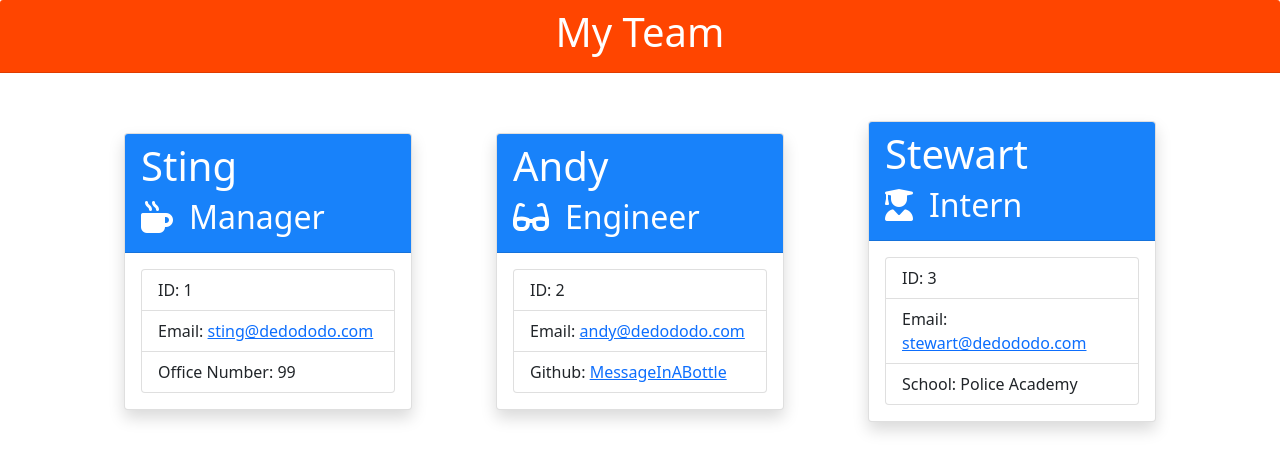
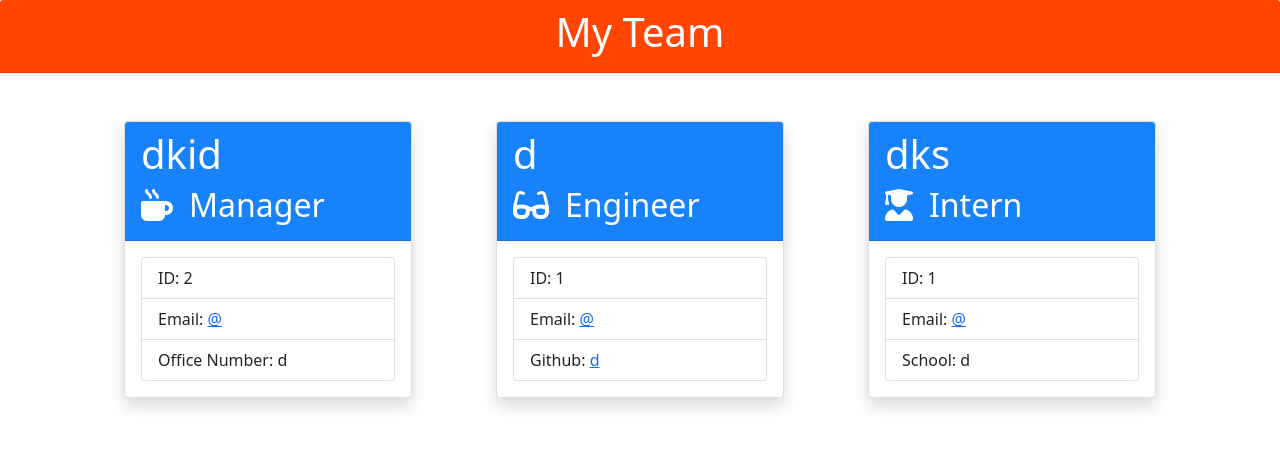
Before and after one commit to darrindevs/team-profile-generator, a website: page team.html in a window 1280 px wide. Drawn offline with nearby package versions, Linux system fonts and the light colour scheme.

Commit message:
update tests using Jest

```diff
--- a/team.html
+++ b/team.html
@@ -15,40 +15,40 @@
         <div class="d-flex container">
       <div class="card m-auto shadow" style="width: 18rem;">
       <div class="card-header card-color">
-        <h1>Sting</h1>
+        <h1>dkid</h1>
         <h2><i class="fas fa-mug-hot me-3"></i>Manager</h2>
       </div>
       <div class="card-body">
         <ul class="list-group">
-          <li class="list-group-item">ID: 1</li>
-          <li class="list-group-item">Email: <a href = "mailto: sting@dedododo.com">sting@dedododo.com</a></li>
-          <li class="list-group-item">Office Number: 99</li>
+          <li class="list-group-item">ID: 2</li>
+          <li class="list-group-item">Email: <a href = "mailto: @">@</a></li>
+          <li class="list-group-item">Office Number: d</li>
         </ul>
       </div>
     </div>
     <div class="card m-auto shadow" style="width: 18rem;">
       <div class="card-header card-color">
-        <h1>Andy</h1>
+        <h1>d</h1>
         <h2><i class="fas fa-glasses me-3"></i>Engineer</h2>
       </div>
       <div class="card-body">
         <ul class="list-group">
-          <li class="list-group-item">ID: 2</li>
-          <li class="list-group-item">Email: <a href = "mailto: andy@dedododo.com">andy@dedododo.com</a></li>
-          <li class="list-group-item">Github: <a href = "https://github.com/MessageInABottle" target="_blank">MessageInABottle</a></li>
+          <li class="list-group-item">ID: 1</li>
+          <li class="list-group-item">Email: <a href = "mailto: @">@</a></li>
+          <li class="list-group-item">Github: <a href = "https://github.com/d" target="_blank">d</a></li>
         </ul>
       </div>
     </div>
     <div class="card m-auto shadow" style="width: 18rem;">
       <div class="card-header card-color">
-        <h1>Stewart</h1>
+        <h1>dks</h1>
         <h2><i class="fas fa-user-graduate me-3"></i>Intern</h2>
       </div>
       <div class="card-body">
         <ul class="list-group">
-          <li class="list-group-item">ID: 3</li>
-          <li class="list-group-item">Email: <a href = "mailto: stewart@dedododo.com">stewart@dedododo.com</a></li>
-          <li class="list-group-item">School: Police Academy</li>
+          <li class="list-group-item">ID: 1</li>
+          <li class="list-group-item">Email: <a href = "mailto: @">@</a></li>
+          <li class="list-group-item">School: d</li>
         </ul>
       </div>
     </div>
```
Also changed, not shown: _tests_/Employee.test.js (+2 -2 lines), _tests_/Engineer.test.js (+10 -0 lines), _tests_/Intern.test.js (+10 -0 lines), _tests_/Manager.test.js (+10 -0 lines), 1 other file.
